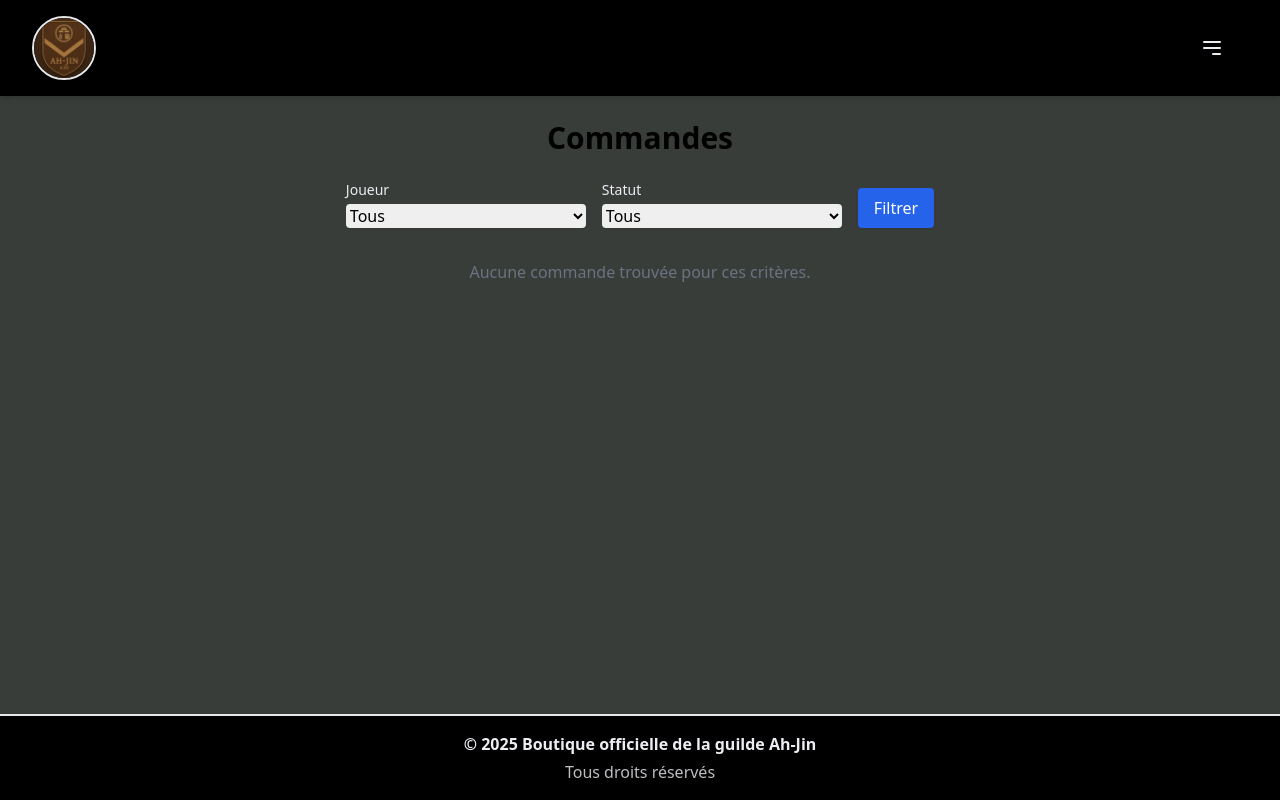
After one commit to ebertinbench/market-AJH, a Symfony app: template market-ajh/templates/order/index.html.twig in a window 1280 px wide. The commit adds this page. Run offline with Twig, Linux system fonts and the light colour scheme; the template is opened without the code that fills it, so the values that code supplies are empty; style sheets or scripts are compiled from the project's sources; some libraries are stand-ins or nearby versions.

Commit message:
ajout de l'interface de vendeurs pour prendre en charge des commandes, se desister, changer le statut ou avorter

```diff
--- a/market-ajh/src/Controller/ShopController.php
+++ b/market-ajh/src/Controller/ShopController.php
@@ -52,7 +52,7 @@ class ShopController extends AbstractController
         // Récupérer la quantité postée
         $quantity = $request->request->get('quantity');
         $itemId = $request->request->get('item_id');
-        $statut = "en attente";
+        $statut = "En attente";
         $idClient = $this->getUser();
         $idVendeur = null;
         $dateCommande = new \DateTime();
--- a/market-ajh/templates/base.html.twig
+++ b/market-ajh/templates/base.html.twig
@@ -72,6 +72,11 @@
                                 <a href="{{ path('profile_add_members') }}" class="block px-4 py-2 text-WHITE hover:bg-PINK rounded-lg transition-colors duration-300">Ajouter un membre</a>
                             </li>
                         {% endif %}
+                         {% if is_granted('ROLE_VENDEUR') %}
+                            <li>
+                                <a href="{{ path('orders_index') }}" class="block px-4 py-2 text-WHITE hover:bg-PINK rounded-lg transition-colors duration-300">Voir les commandes</a>
+                            </li>
+                        {% endif %}
                     </ul>
                 </div>
             </div>
@@ -87,19 +92,41 @@
     <div id="flash-messages" class="fixed top-8 right-8 z-50 flex flex-col items-end space-y-4">
         {% for label, messages in app.flashes %}
             {% for message in messages %}
-                <div class="bg-WHITE text-BLACK px-8 py-6 rounded-xl shadow-2xl mb-2 min-w-[320px] text-center opacity-95 flash-message relative transition-all duration-300">
+                <div class="bg-WHITE text-BLACK px-8 py-6 rounded-xl shadow-2xl mb-2 min-w-[320px] text-center opacity-95 flash-message relative transition-all duration-300 translate-x-full">
                     <span class="text-xl font-semibold">{{ message }}</span>
                 </div>
             {% endfor %}
         {% endfor %}
     </div>
     <script>
-        setTimeout(function() {
-            document.querySelectorAll('.flash-message').forEach(function(el) {
+        document.querySelectorAll('.flash-message').forEach(function(el, idx) {
+            setTimeout(function() {
+                el.classList.remove('translate-x-full');
+                el.classList.add('translate-x-0');
+            }, 50 + idx * 100); // Stagger if multiple
+
+            setTimeout(function() {
+                el.classList.remove('translate-x-0');
+                el.classList.add('translate-x-full');
+            }, 2000);
+
+            setTimeout(function() {
                 el.style.display = 'none';
-            });
-        }, 2000);
+            }, 2300);
+        });
     </script>
+    <style>
+        .flash-message {
+            transform: translateX(100%);
+            transition: transform 0.3s cubic-bezier(.4,0,.2,1), opacity 0.3s;
+        }
+        .flash-message.translate-x-0 {
+            transform: translateX(0);
+        }
+        .flash-message.translate-x-full {
+            transform: translateX(100%);
+        }
+    </style>
     <!-- Contenu principal -->
     <main class="flex flex-col flex-grow container mx-auto ">
         {% block body %}{% endblock %}
--- /dev/null
+++ b/market-ajh/templates/order/index.html.twig
@@ -0,0 +1,115 @@
+{% extends 'base.html.twig' %}
+
+{% block title %}Toutes les commandes{% endblock %}
+
+{% block body %}
+    <div class="container mx-auto p-6 flex flex-col items-center">
+        <h1 class="text-3xl font-bold mb-6 text-center">Commandes</h1>
+
+        {# === Formulaire de filtres === #}
+        <form method="get" class="mb-8 flex flex-wrap gap-4 items-end justify-center">
+            <div class="w-60">
+                <label for="player" class="block text-sm font-medium text-WHITE">Joueur</label>
+                <select name="player" id="player"
+                        class="mt-1 block w-full border-gray-300 rounded shadow-sm focus:ring focus:border-blue-300">
+                    <option value="">Tous</option>
+                    {% for player in players %}
+                        <option value="{{ player.id }}"
+                            {{ player.id == currentPlayer ? 'selected' }}>
+                            {{ player.username }}
+                        </option>
+                    {% endfor %}
+                </select>
+            </div>
+
+            <div class="w-60">
+                <label for="status" class="block text-sm font-medium text-WHITE">Statut</label>
+                <select name="status" id="status"
+                        class="mt-1 block w-full border-gray-300 rounded shadow-sm focus:ring focus:border-blue-300">
+                    <option value="">Tous</option>
+                    {% for key, label in statuses %}
+                        <option value="{{ key }}"
+                            {{ key == currentStatus ? 'selected' }}>
+                            {{ label }}
+                        </option>
+                    {% endfor %}
+                </select>
+            </div>
+
+            <button type="submit"
+                    class="px-4 py-2 bg-blue-600 text-white rounded shadow hover:bg-blue-700">
+                Filtrer
+            </button>
+        </form>
+
+        {% if orders|length > 0 %}
+            <div class="grid grid-cols-1 sm:grid-cols-2 lg:grid-cols-3 gap-6 justify-center">
+                {% for order in orders %}
+                    <div class="bg-GREEN shadow-lg rounded-lg p-5 mx-auto flex flex-col items-center">
+                        <p class="text-WHITE"><strong>Commande émise par :</strong> {{ order.idClient.username }}</p>
+                        <p class="text-WHITE text-sm mb-3">
+                            <em>Le {{ order.dateCommande|date('d/m/Y') }} </em>
+                        </p>
+                        <p class="text-gray-800 mb-2">
+                            <strong>Statut :</strong>
+                            {{ statuses[order.statut] ?? order.statut }}
+                        </p>
+                        <div class="flex flex-col gap-1 mb-2 items-center">
+                            {% if order.idVendeur and order.idVendeur.id == app.user.id and order.statut != 'Avortée' %}
+                                <div class="flex gap-2 justify-center">
+                                    {# Bouton reculer statut #}
+                                    <form method="post" action="{{ path('orders_recede_status', {'id': order.id}) }}">
+                                        <input type="hidden" name="_token" value="{{ csrf_token('recede_status' ~ order.id) }}">
+                                        <button type="submit" class="px-2 py-1 bg-VIOLET text-white rounded hover:bg-VIOLET text-xs"
+                                            {% if order.statut == 'pending' %}disabled class="opacity-50 cursor-not-allowed"{% endif %}>
+                                            ◀
+                                        </button>
+                                    </form>
+                                    {# Bouton avancer statut #}
+                                    <form method="post" action="{{ path('orders_advance_status', {'id': order.id}) }}">
+                                        <input type="hidden" name="_token" value="{{ csrf_token('advance_status' ~ order.id) }}">
+                                        <button type="submit" class="px-2 py-1 bg-VIOLET text-white rounded hover:bg-VIOLET text-xs"
+                                            {% if order.statut == 'aborted' or order.statut == 'delivered' or order.statut == 'Avortée' %}disabled class="opacity-50 cursor-not-allowed"{% endif %}>
+                                            ▶
+                                        </button>
+                                    </form>
+                                </div>
+                            {% endif %}
+                        </div>
+                        <div class="text-gray-800 mb-2">
+                            <strong>Quantité:</strong> {{ order.quantite }} unité(s)
+                        </div>
+                        <img src="{{ asset(order.idItem.item.image) }}" alt="{{ order.idItem.item.nom }}" class="w-24 h-24 object-cover mt-3 mb-2 rounded">
+                        <div class="text-blue-900 font-semibold mb-2">
+                            <strong>Vendeur :</strong> {{ order.idVendeur.username | default('Aucun vendeur assigné') }}
+                        </div>
+                        {% if order.idVendeur %}
+                            <form method="post" action="{{ path('orders_remove_seller', {'id': order.id}) }}" class="mb-2">
+                                <button type="submit" class="px-3 py-1 bg-VIOLET text-white rounded hover:bg-VIOLET text-xs">Me retirer de cette commande</button>
+                            </form>
+                            {% if order.idVendeur and order.idVendeur.id == app.user.id and order.statut != 'Avortée' %}
+                                <div>
+                                    {# Bouton marquer comme avortée #}
+                                    <form method="post" action="{{ path('orders_abort', {'id': order.id}) }}">
+                                        <input type="hidden" name="_token" value="{{ csrf_token('abort' ~ order.id) }}">
+                                        <button type="submit" class="px-2 py-1 bg-VIOLET text-white rounded hover:bg-VIOLET text-xs"
+                                            {% if order.statut == 'Avortée' %}disabled class="opacity-50 cursor-not-allowed"{% endif %}>
+                                            Marquer comme avortée
+                                        </button>
+                                    </form>
+                                </div>
+                            {% endif %}
+                        {% else %}
+                            <form method="post" action="{{ path('orders_assign_seller', {'id': order.id}) }}" class="mb-2">
+                                <input type="hidden" name="seller_id" value="{{ app.user.id }}">
+                                <button type="submit" class="px-3 py-1 bg-VIOLET text-white rounded hover:bg-VIOLET text-xs">M'assigner cette commande</button>
+                            </form>
+                        {% endif %}
+                    </div>
+                {% endfor %}
+            </div>
+        {% else %}
+            <p class="text-gray-500 text-center">Aucune commande trouvée pour ces critères.</p>
+        {% endif %}
+    </div>
+{% endblock %}
```
Also changed, not shown: market-ajh/src/Controller/OrderController.php (added, +192 -0 lines), market-ajh/src/Repository/CommandeRepository.php (+31 -27 lines).
